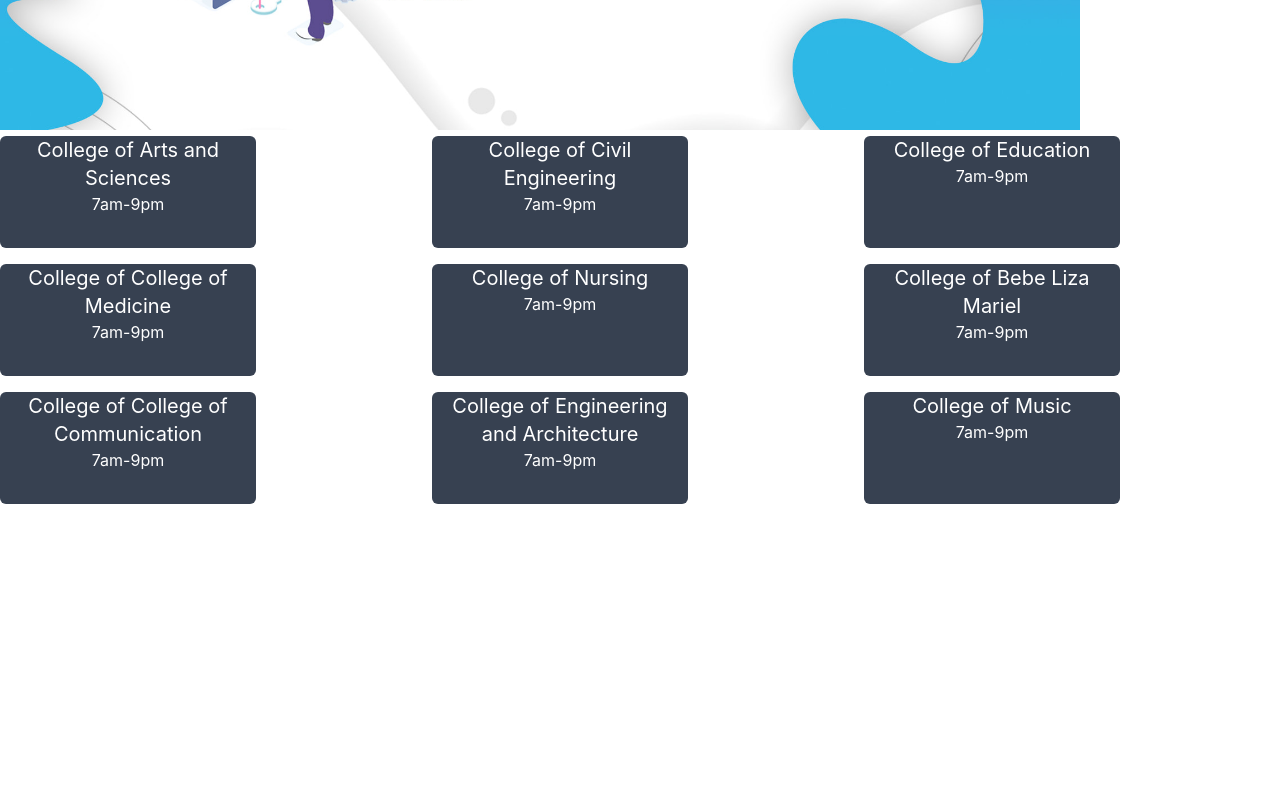
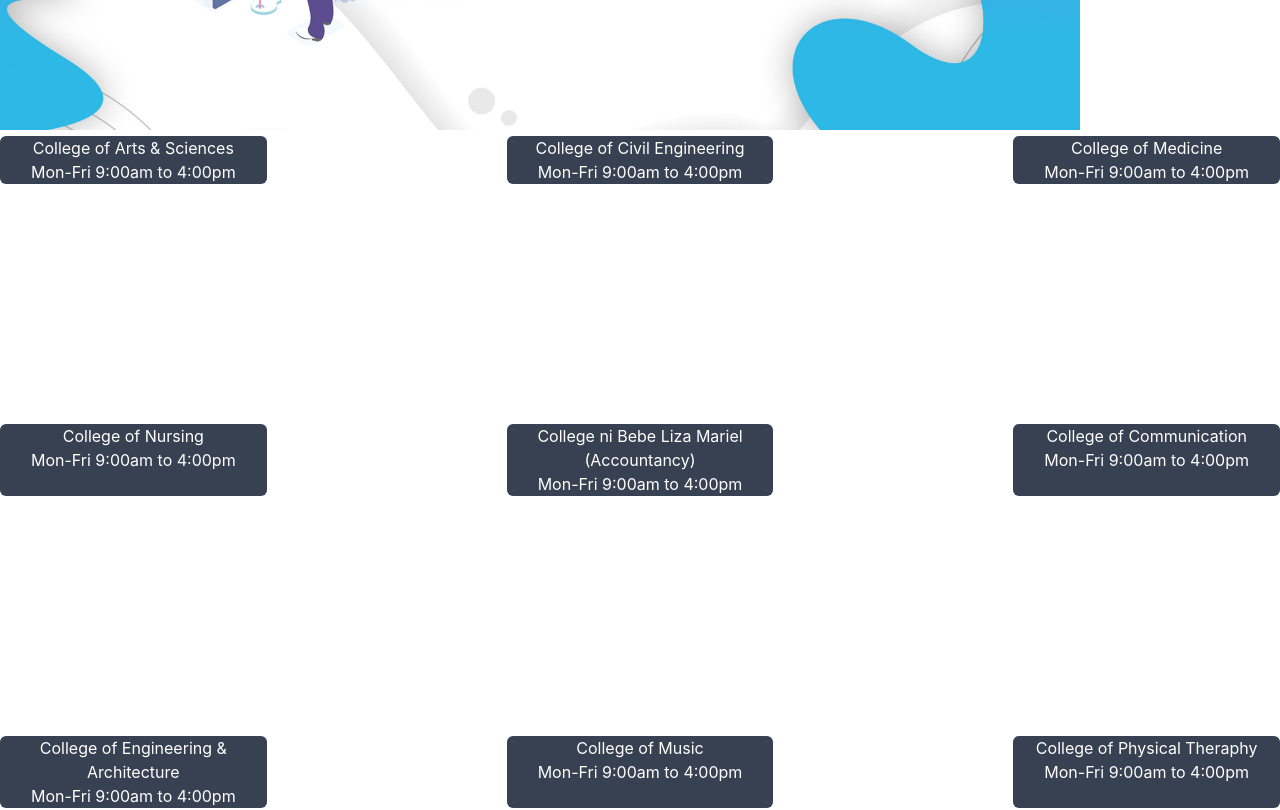
Before and after one commit to karl-evalle/nextjsvle, a Next.js app: page / in a window 1280 px wide. Shown: the part 1300-2110 px from the top of the page. Before the commit the page ends 1804 px from the top, so only its background shows below. Built offline with nearby package versions, Linux system fonts and the light colour scheme.

Commit message:
usedmaps

```diff
--- /dev/null
+++ b/pages/Colleges.js
@@ -0,0 +1,58 @@
+export const Colleges = [
+    {
+        college:'College of Arts & Sciences',
+        officehours: 'Mon-Fri 9:00am to 4:00pm'
+    },
+    {
+        college:'College of Civil Engineering',
+        officehours: 'Mon-Fri 9:00am to 4:00pm'
+    },
+    {
+        college:'College of Medicine',
+        officehours: 'Mon-Fri 9:00am to 4:00pm'
+    },
+    {
+        college:'College of Nursing',
+        officehours: 'Mon-Fri 9:00am to 4:00pm'
+    },
+    {
+        college:'College ni Bebe Liza Mariel (Accountancy)',
+        officehours: 'Mon-Fri 9:00am to 4:00pm'
+    },
+    {
+        college:'College of Communication',
+        officehours: 'Mon-Fri 9:00am to 4:00pm'
+    },
+    {
+        college:'College of Engineering & Architecture',
+        officehours: 'Mon-Fri 9:00am to 4:00pm'
+    },
+    {
+        college:'College of Music',
+        officehours: 'Mon-Fri 9:00am to 4:00pm'
+    },
+    {
+        college:'College of Physical Theraphy',
+        officehours: 'Mon-Fri 9:00am to 4:00pm'
+    },
+    {
+        college:'College of Business Administration',
+        officehours: 'Mon-Fri 9:00am to 4:00pm'
+    },
+    {
+        college:'College of Criminology',
+        officehours: 'Mon-Fri 9:00am to 4:00pm'
+    },
+    {
+        college:'College of Medical Technology',
+        officehours: 'Mon-Fri 9:00am to 4:00pm'
+    },
+    {
+        college:'College of Respiratory Therapy',
+        officehours: 'Mon-Fri 9:00am to 4:00pm'
+    },
+    {
+        college:'College of Law',
+        officehours: 'Mon-Fri 9:00am to 4:00pm'
+    }
+]
--- a/pages/Offices.js
+++ b/pages/Offices.js
@@ -1,11 +1,20 @@
 import React from 'react'
 import PropTypes from 'prop-types'
+import { Colleges } from './Colleges'
 
-function Offices({collegename,officedescription}) {
+const Offices = () => {
     return (
-        <div className="container bg-gray-700 h-28 w-64 text-white rounded-md text-center">
-            <h1 className="text-bold text-xl">{collegename}</h1>
-            <h1>{officedescription}</h1>
+        <div className="grid grid-cols-3 gap-60">
+            {Colleges.map((collegeitem, index) =>{
+                return(
+                    <div  className="container bg-gray-700 items-stretch text-white rounded-md text-center">
+                    <>
+                    <h1>{collegeitem.college}</h1>
+                    <h1>{collegeitem.officehours}</h1>
+                    </>
+                    </div>
+                )
+            })}
         </div>
     )
 }
--- a/pages/index.js
+++ b/pages/index.js
@@ -20,20 +20,11 @@ export default function Home() {
       <Navbar/>
       <Mainsection/>
       <Announcements/>
-      <div className="items-center">
-          <div className="grid grid-cols-3 gap-4 ">
+      <div className="flex-1 items-stretch">
 
-        <Offices collegename="College of Arts and Sciences" officedescription="7am-9pm"/>
-        <Offices collegename="College of Civil Engineering" officedescription="7am-9pm"/>
-        <Offices collegename="College of Education" officedescription="7am-9pm"/>
-        <Offices collegename="College of College of Medicine" officedescription="7am-9pm"/>
-        <Offices collegename="College of Nursing" officedescription="7am-9pm"/>
-        <Offices collegename="College of Bebe Liza Mariel" officedescription="7am-9pm"/>
-        <Offices collegename="College of College of Communication" officedescription="7am-9pm"/>
-        <Offices collegename="College of Engineering and Architecture" officedescription="7am-9pm"/>
-        <Offices collegename="College of Music" officedescription="7am-9pm"/>
 
-        </div>
+        <Offices/>
+
       </div>
 
 
```
